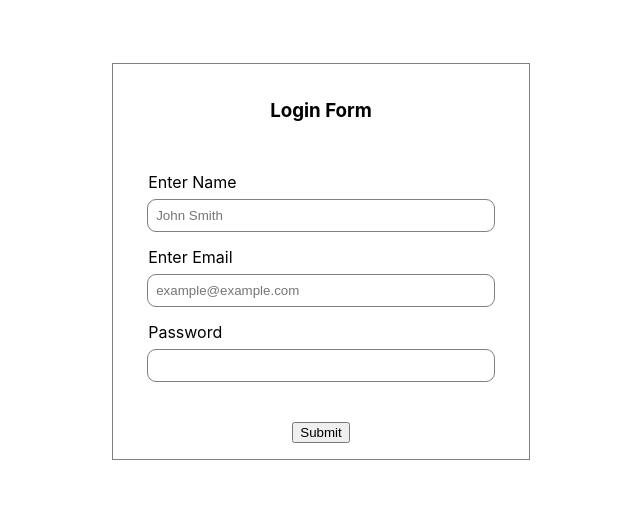
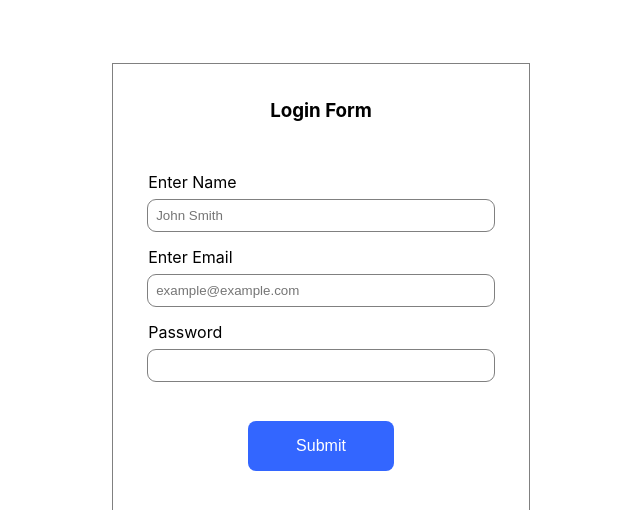
Before and after one commit to kwasi-OT/form-app, a React (Create React App) app: page / in a window 1280 px wide. Shown: the top 510 px of the page, without its empty margins (319-959 px from the left). Built offline with nearby package versions, Linux system fonts and the light colour scheme.

Commit message:
added styling to buttons

```diff
--- a/src/App.css
+++ b/src/App.css
@@ -37,15 +37,32 @@ input[type = "password"]:focus {
   color: red;
 }
 
-.dashboard {
-  width: 80%;
-  height: fit-content;
-  margin: 4rem auto;
+.button {
+  border: none;
+  background-color: #3366ff;
+  padding: 1rem 3rem;
+  border-radius: 0.5rem;
+  font-size: 1rem;
+  color: #fff;
+  cursor: pointer;
+}
+
+.button:hover {
+  background-color: #fff;
+  color: #3366ff;
+  outline: 0.1rem solid #3366ff;
+}
+
+.buttonContainer {
+  margin-bottom: 2rem;
 }
 
 .showLogout {
+  margin: 0 auto;
   display: flex;
   justify-content: space-between;
+  align-items: center;
+  width: 40%;
 }
 
 /* tablet and mobile settings */
--- a/src/components/Dashboard.js
+++ b/src/components/Dashboard.js
@@ -2,7 +2,7 @@ import React from 'react';
 
 function Dashboard({user}) {
     return (
-        <div className='dashboard'>
+        <div>
             <h3>Welcome, {user}!</h3>
             <p>You've successfully logged in.</p>
         </div>
--- a/src/components/Form.js
+++ b/src/components/Form.js
@@ -94,8 +94,8 @@ export class Form extends Component {
                     <div>
                         <Dashboard user = {this.state.name}/>
                     </div>
-                    <div className='button'>
-                        <button onClick={this.logOut}>logOut</button>
+                    <div>
+                        <button className='button' onClick={this.logOut}>logOut</button>
                     </div>
                 </div>
             )
@@ -116,8 +116,8 @@ export class Form extends Component {
                         <input type="password" id='password' name='password' value={this.state.password} onChange={this.handlePasswordChange}/>
                         <span className='error'>{this.state.errors.password}</span>
                     </div>
-                    <div className='button'>
-                        <button type="submit">Submit</button>
+                    <div className='buttonContainer'>
+                        <button className='button' type="submit">Submit</button>
                     </div>
                 </form>
             )
```
